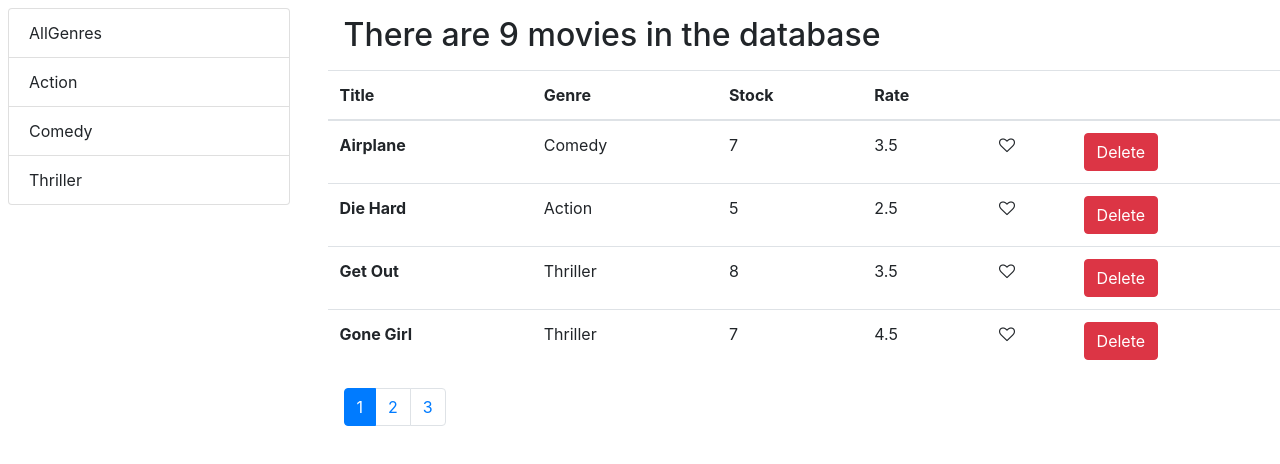
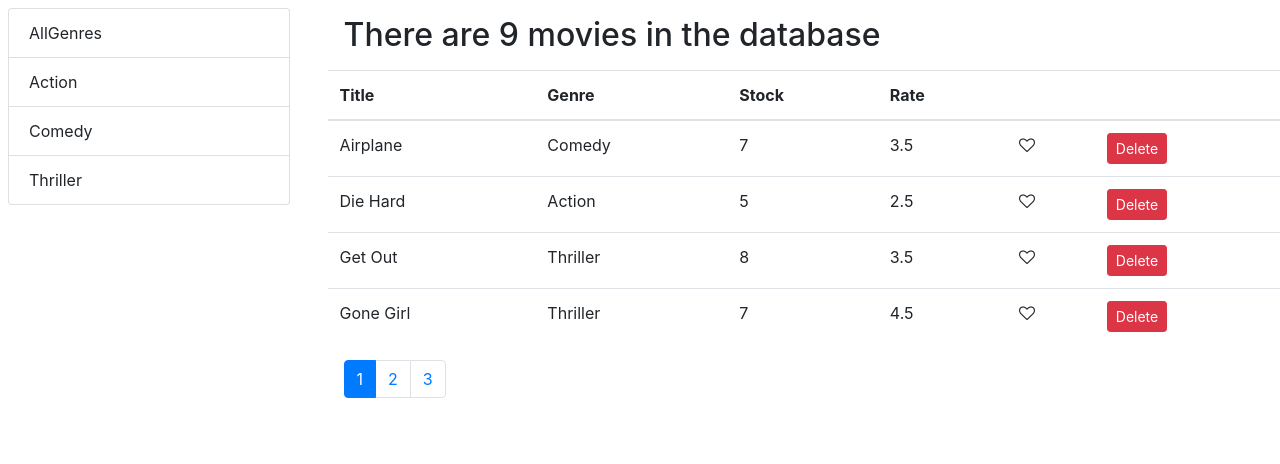
Before and after one commit to rahulharlalka/Learning_react2, a React (Create React App) app: page / in a window 1280 px wide. Shown: the top 464 px of the page. Built offline with nearby package versions, Linux system fonts and the light colour scheme.

Commit message:
table body extracted , movie item deleted

```diff
--- /dev/null
+++ b/src/components/common/TableBody.jsx
@@ -0,0 +1,26 @@
+import React from "react";
+import _ from "lodash";
+
+const TableBody = (props) => {
+  const { data, columns } = props;
+
+  function renderCell(item, column) {
+    if (column.content) return column.content(item);
+
+    return _.get(item, column.path);
+  }
+
+  return (
+    <tbody>
+      {data.map((item) => (
+        <tr>
+          {columns.map((column) => (
+            <td>{renderCell(item, column)}</td>
+          ))}
+        </tr>
+      ))}
+    </tbody>
+  );
+};
+
+export default TableBody;
--- a/src/components/movieItem.jsx
+++ /dev/null
@@ -1,31 +0,0 @@
-import React from "react";
-import Like from "./common/Like.jsx";
-
-function MovieItem(props) {
-  return (
-    <tr key={props.movie._id}>
-      <th>{props.title}</th>
-      <td>{props.genre.name}</td>
-      <td>{props.numberInStock}</td>
-      <td>{props.dailyRentalRate}</td>
-      <td>
-        <Like
-          key={props.movie._id}
-          liked={props.movie.liked}
-          onClick={props.handleLike}
-          movie={props.movie}
-        />
-      </td>
-      <td>
-        <button
-          onClick={() => props.handleDelete(props.movie)}
-          className="btn btn-danger"
-        >
-          Delete
-        </button>
-      </td>
-    </tr>
-  );
-}
-
-export default MovieItem;
--- a/src/components/movieTable.jsx
+++ b/src/components/movieTable.jsx
@@ -1,6 +1,7 @@
 import React from "react";
-import MovieItem from "./movieItem.jsx";
 import TableHeader from "./common/TableHeader.jsx";
+import TableBody from "./common/TableBody.jsx";
+import Like from "./common/Like.jsx";
 
 function MovieTable(props) {
   const { movies, sortColumn, onDelete, onLike, onSort } = props;
@@ -10,29 +11,34 @@ function MovieTable(props) {
     { path: "genre.name", label: "Genre" },
     { path: "numberInStock", label: "Stock" },
     { path: "dailyRentalRate", label: "Rate" },
-    { key: "like" },
-    { key: "delete" },
+    {
+      key: "like",
+      content: (movie) => (
+        <Like liked={movie.liked} onClick={() => props.onLike(movie)} />
+      ),
+    },
+    {
+      key: "delete",
+      content: (movie) => (
+        <button
+          onClick={() => props.onDelete(movie)}
+          className="btn btn-danger btn-sm"
+        >
+          Delete
+        </button>
+      ),
+    },
   ];
 
   return (
     <table className="table">
       <TableHeader columns={columns} sortColumn={sortColumn} onSort={onSort} />
-
-      <tbody>
-        {movies.map((movie) => {
-          return (
-            <MovieItem
-              movie={movie}
-              title={movie.title}
-              genre={movie.genre}
-              numberInStock={movie.numberInStock}
-              dailyRentalRate={movie.dailyRentalRate}
-              handleDelete={onDelete}
-              handleLike={onLike}
-            />
-          );
-        })}
-      </tbody>
+      <TableBody
+        data={movies}
+        columns={columns}
+        onDelete={onDelete}
+        onLike={onLike}
+      />
     </table>
   );
 }
```
Also changed, not shown: 2 other files (tests, documents, lock files or other folders).
